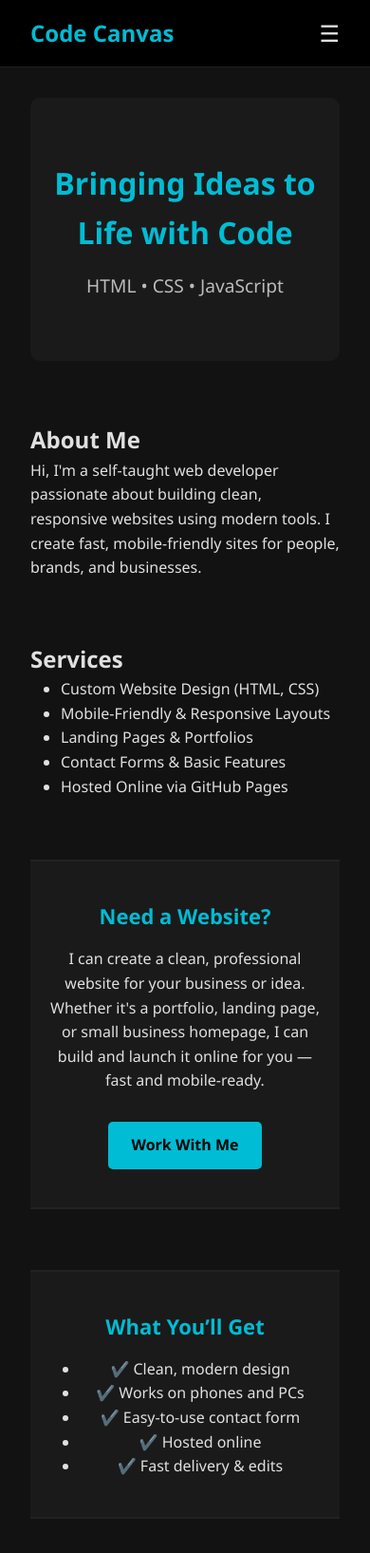
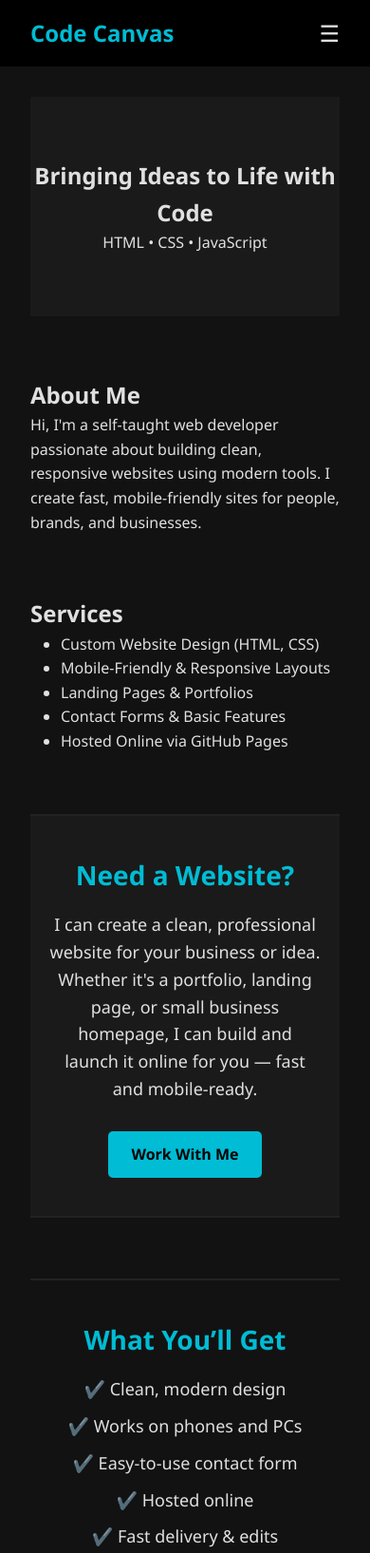
Before and after one commit to 54-hash/Code-canvas-, a plain HTML site: page index.html in a window 390 px wide. Shown: the top 1635 px of the page at 95% size. Drawn offline with Linux system fonts and the light colour scheme.

Commit message:
Update style.css

```diff
--- a/style.css
+++ b/style.css
@@ -3,8 +3,6 @@
   --fg: #e0e0e0;
   --accent: #00bcd4;
   --card-bg: #1e1e1e;
-  --error: #e53935;
-  --success: #43a047;
 }
 
 * {
@@ -18,7 +16,6 @@ body {
   background-color: var(--bg);
   color: var(--fg);
   line-height: 1.6;
-  scroll-behavior: smooth;
 }
 
 header {
@@ -30,14 +27,12 @@ header {
   position: sticky;
   top: 0;
   z-index: 1000;
-  border-bottom: 1px solid #1f1f1f;
 }
 
 .logo {
   font-size: 1.5rem;
   color: var(--accent);
   font-weight: bold;
-  user-select: none;
 }
 
 nav ul {
@@ -75,18 +70,6 @@ section {
   text-align: center;
   padding: 4rem 0;
   background: #1a1a1a;
-  border-radius: 10px;
-}
-
-.hero h1 {
-  font-size: 2.5rem;
-  margin-bottom: 1rem;
-  color: var(--accent);
-}
-
-.hero p {
-  font-size: 1.2rem;
-  color: #bbb;
 }
 
 .service-list {
@@ -104,13 +87,11 @@ section {
   background: var(--card-bg);
   padding: 1rem;
   border-radius: 8px;
-  transition: transform 0.2s, box-shadow 0.2s;
-  box-shadow: 0 2px 5px rgba(0, 0, 0, 0.2);
+  transition: transform 0.2s;
 }
 
 .project-card:hover {
   transform: scale(1.02);
-  box-shadow: 0 4px 10px rgba(0, 0, 0, 0.3);
 }
 
 form {
@@ -132,28 +113,15 @@ input, textarea {
   color: var(--fg);
 }
 
-input::placeholder, textarea::placeholder {
-  color: #888;
-}
-
 button {
   background: var(--accent);
   color: #000;
   cursor: pointer;
   font-weight: bold;
-  transition: background-color 0.3s;
-}
-
-button:hover {
-  background-color: #0097a7;
 }
 
 .contact-info {
   margin-top: 2rem;
-}
-
-.contact-info h3 {
-  margin-bottom: 0.5rem;
 }
 
 .contact-info a {
@@ -165,6 +133,32 @@ button:hover {
   text-decoration: underline;
 }
 
+footer {
+  text-align: center;
+  padding: 1rem;
+  background: #000;
+  color: var(--fg);
+}
+
+/* Responsive */
+@media (max-width: 768px) {
+  nav ul {
+    display: none;
+    flex-direction: column;
+    background: #000;
+    padding: 1rem;
+  }
+
+  nav ul.active {
+    display: flex;
+  }
+
+  .mobile-toggle {
+    display: block;
+  }
+}
+
+/* Promo Section */
 .promo {
   background-color: #1a1a1a;
   padding: 40px 20px;
@@ -203,43 +197,31 @@ button:hover {
   background-color: #0097a7;
 }
 
-footer {
+/* What You’ll Get */
+.services-promo {
+  padding: 40px 20px;
+  background-color: #121212;
   text-align: center;
-  padding: 1rem;
-  background: #000;
-  color: var(--fg);
-  border-top: 1px solid #1f1f1f;
 }
 
-@media (max-width: 768px) {
-  nav ul {
-    display: none;
-    flex-direction: column;
-    background: #000;
-    padding: 1rem;
-  }
-
-  nav ul.active {
-    display: flex;
-  }
-
-  .mobile-toggle {
-    display: block;
-  }
-
-  .hero h1 {
-    font-size: 2rem;
-  }
-
-  .promo h2 {
-    font-size: 22px;
-  }
-
-  .promo p {
-    font-size: 16px;
-  }
+.services-promo .service-list {
+  list-style: none;
+  padding: 0;
+  font-size: 18px;
+  color: var(--fg);
 }
 
+.services-promo .service-list li {
+  margin-bottom: 10px;
+}
+
+.services-promo .service-list li::before {
+  content: \"✔️ \";
+  color: var(--accent);
+  font-size: 20px;
+}
+
+/* Animations */
 .before-fade {
   opacity: 0;
   transform: translateY(20px);
```
